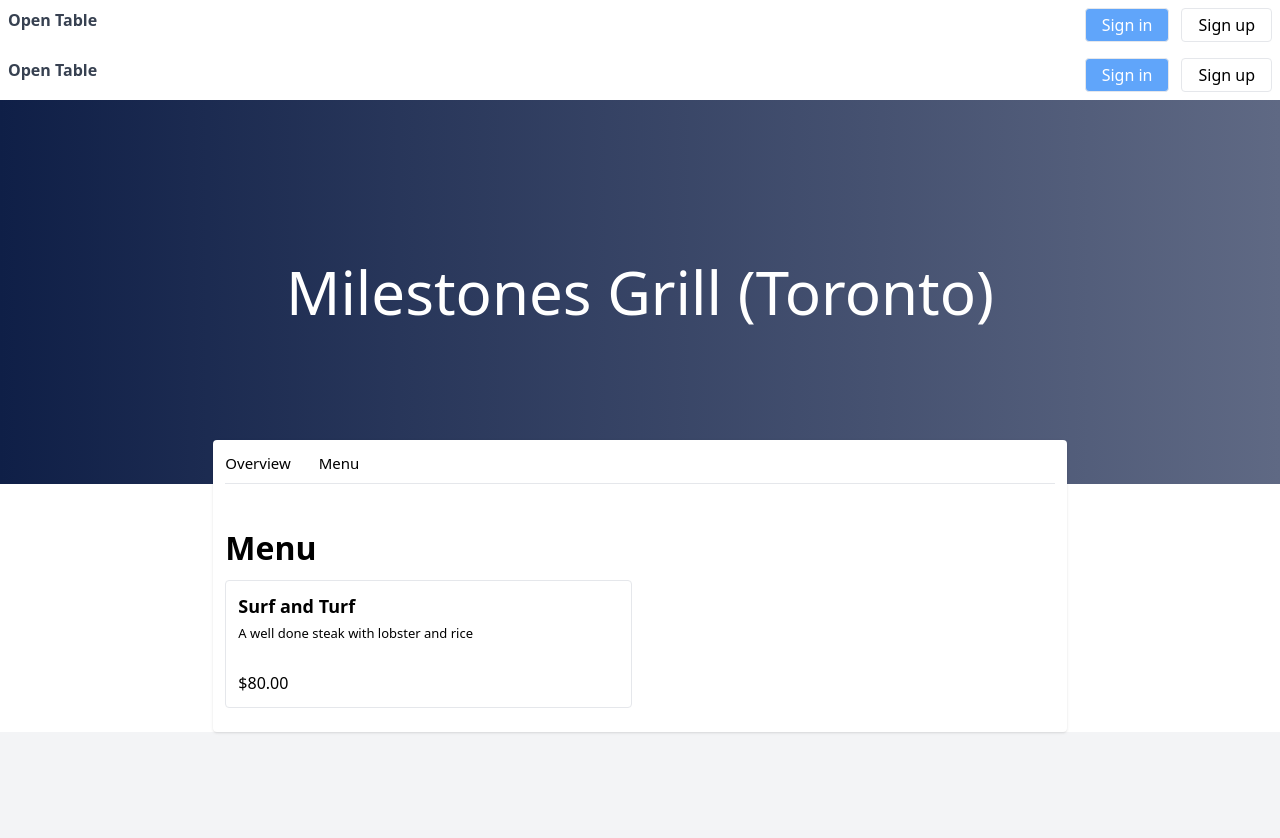
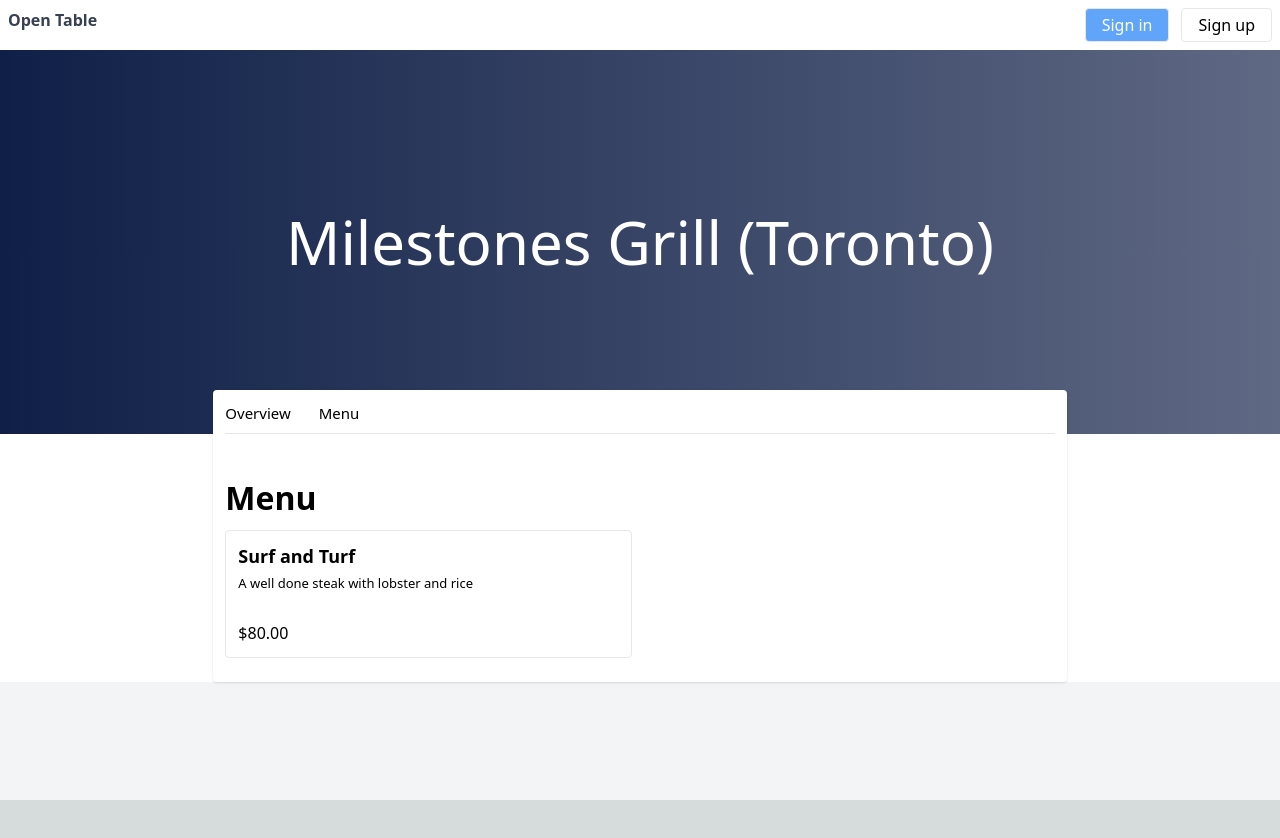
Before and after one commit to Rakesh6720/open-table-nextjs, a Next.js app: page /restaurant/milestones-grill/menu in a window 1280 px wide. Shown: the top 838 px of the page. After the commit the page ends 800 px from the top, so only its background shows below. Built offline with nearby package versions, Linux system fonts and the light colour scheme.

Commit message:
extract nav bar from menu page

```diff
--- a/app/reserve/[slug]/page.tsx
+++ b/app/reserve/[slug]/page.tsx
@@ -1,4 +1,3 @@
-import NavBar from "../../components/NavBar";
 import Form from "./components/Form";
 import Header from "./components/Header";
 
--- a/app/restaurant/[slug]/menu/page.tsx
+++ b/app/restaurant/[slug]/menu/page.tsx
@@ -6,9 +6,7 @@
 
 export default function RestaurantMenu() {
   return (
-    <main className="bg-gray-100 min-h-screen w-screen">
-      <main className="max-w-screen-2xl m-auto bg-white">
-        <NavBar />
+    <>
       <Header />
       <div className="flex m-auto w-2/3 justify-between items-start 0 -mt-11">
         <div className="bg-white w-[100%] rounded p-3 shadow">
@@ -16,7 +14,6 @@
           <Menu />
         </div>
       </div>
-      </main>
-    </main>
+    </>
   );
 }
```
Lines whose indentation alone changed are shown as unchanged.
